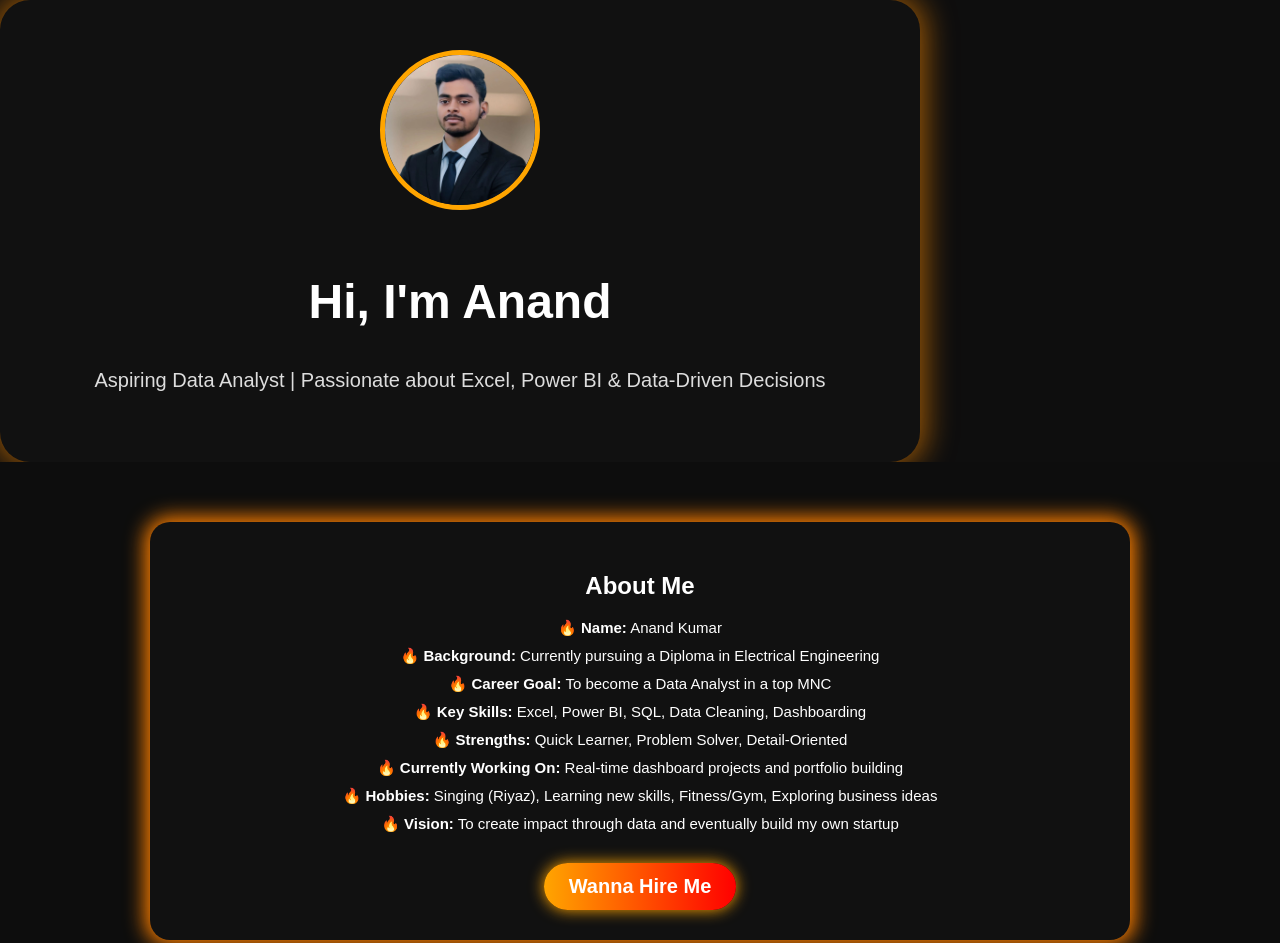
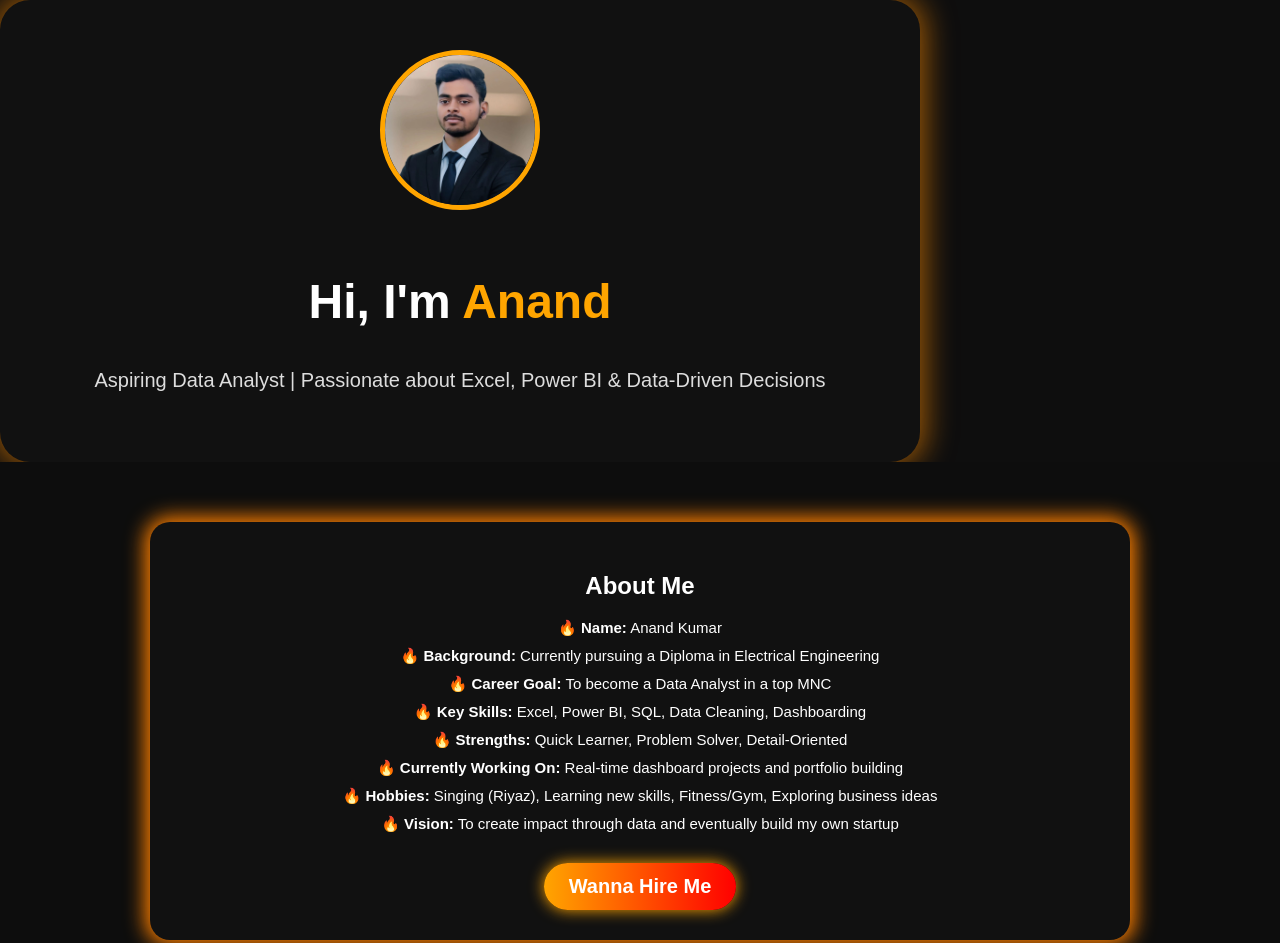
Before and after one commit to anandkumar6394/Portfolio, a plain HTML site: page index.html in a window 1280 px wide. Shown: the top 943 px of the page. Drawn offline with nearby package versions, Linux system fonts and the light colour scheme; a script that the page names is missing.

Commit message:
Update index.html

```diff
--- a/index.html
+++ b/index.html
@@ -13,10 +13,12 @@
 <body>
 
 <!-- Hero Section -->
-<section class="hero-box">
-  <img src="profile.jpg" alt="Profile Image" class="profile-img" />
-  <h1>Hi, I'm <span>Anand</span></h1>
-  <p>Aspiring Data Analyst | Passionate about Excel, Power BI & Data-Driven Decisions</p>
+<section class="hero-section">
+  <div class="hero-box">
+    <img src="profile.jpg" alt="Anand's photo" class="profile-pic">
+    <h1>Hi, I'm <span class="highlight">Anand</span></h1>
+    <p>Aspiring Data Analyst | Passionate about Excel, Power BI & Data-Driven Decisions</p>
+  </div>
 </section>
 <section id="about" class="section">
   <div style="background-color: #111; padding: 30px 40px; border-radius: 20px; box-shadow: 0 0 20px 5px #ff8000; max-width: 900px; margin: 0 auto;">
```
